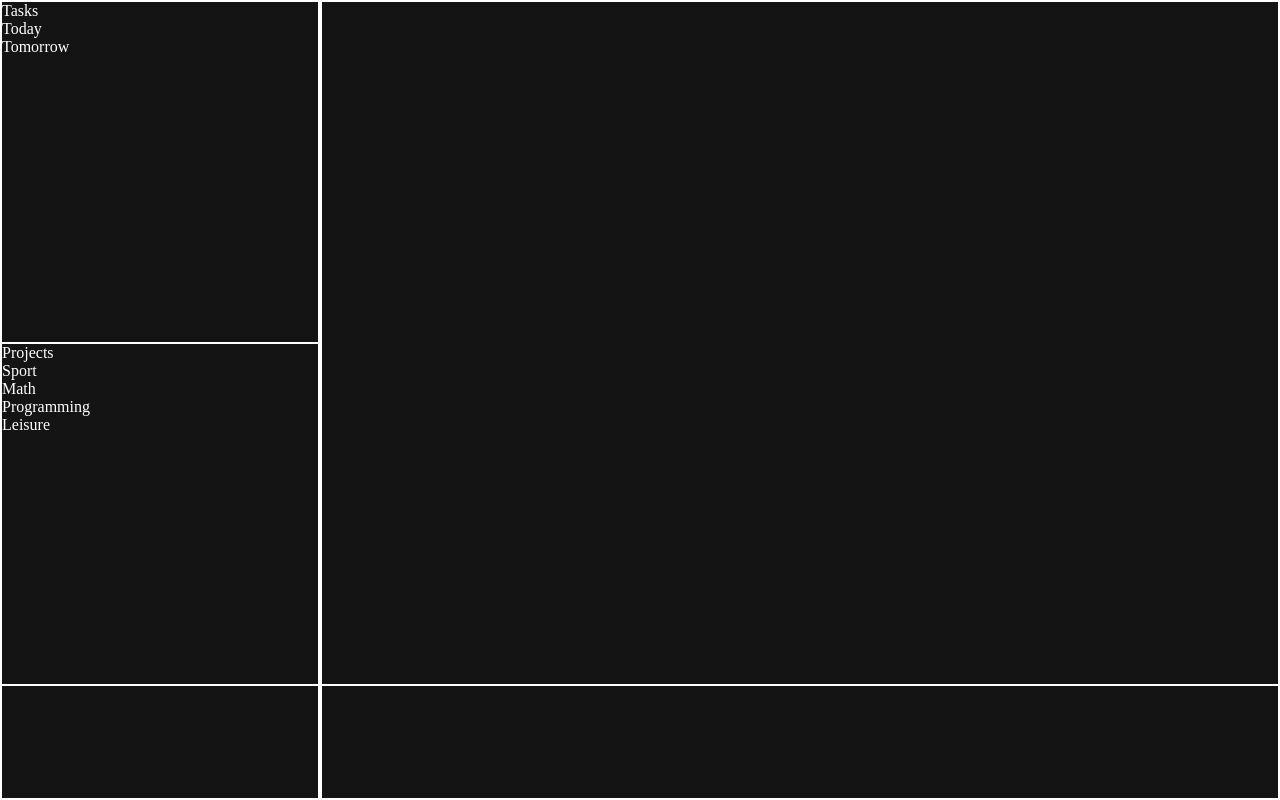
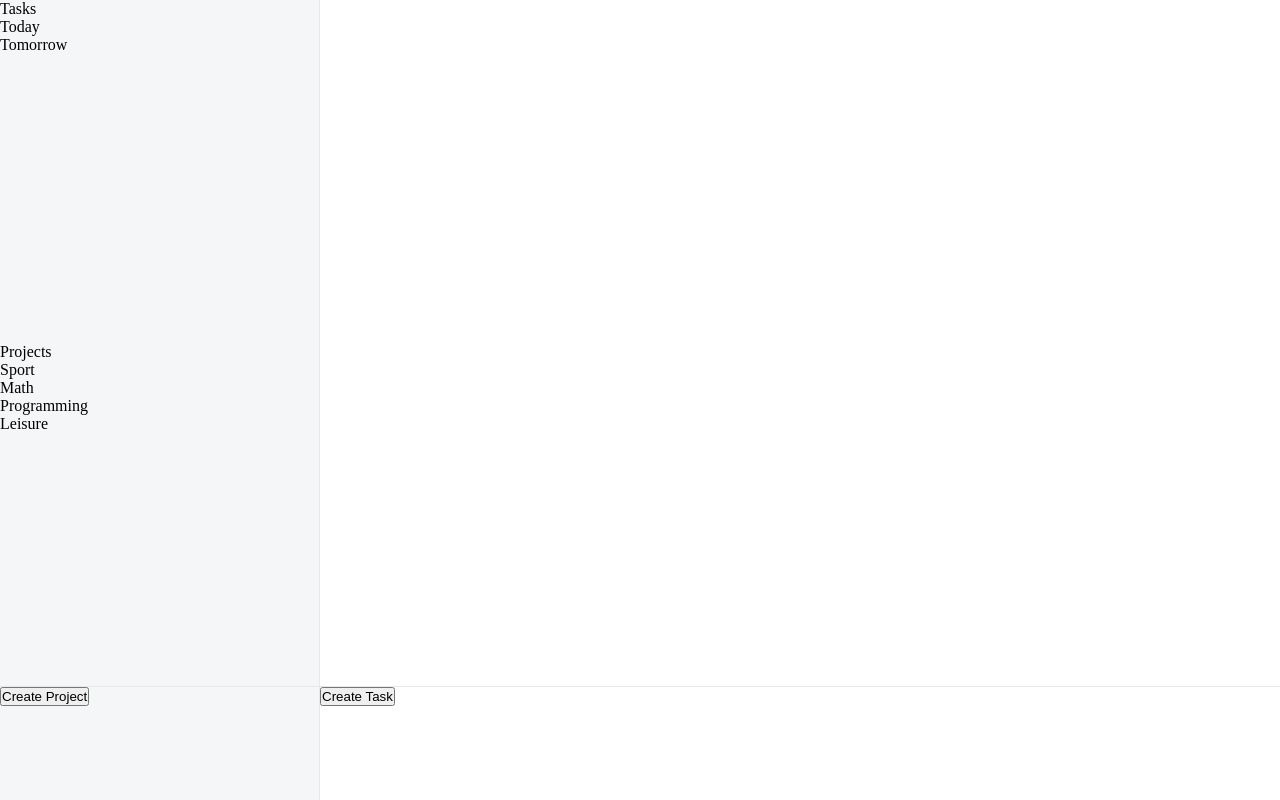
Before and after one commit to sevleo/TOP-NovaTask, a website built with webpack: page src/index.html in a window 1280 px wide. Built offline with nearby package versions, Linux system fonts and the light colour scheme.

Commit message:
add a bit of styling

```diff
--- a/src/index.js
+++ b/src/index.js
@@ -128,6 +128,11 @@ const DOMModule = (function () {
             const leftThirdDiv = document.createElement('div');
             leftThirdDiv.classList.add('left-third-section');
             leftDiv.append(leftThirdDiv);
+
+            const createProjectButton = document.createElement('button');
+            createProjectButton.classList.add('create-project');
+            createProjectButton.textContent = 'Create Project';
+            leftThirdDiv.append(createProjectButton);
         }
 
         // Render projects
@@ -163,12 +168,17 @@ const DOMModule = (function () {
         mainDiv.append(rightDiv);
 
         const rightFirstDiv = document.createElement('div');
-        rightFirstDiv.classList.add('left-first-section');
+        rightFirstDiv.classList.add('right-first-section');
         rightDiv.append(rightFirstDiv);
 
         const rightSecondDiv = document.createElement('div');
-        rightSecondDiv.classList.add('left-second-section');
+        rightSecondDiv.classList.add('right-second-section');
         rightDiv.append(rightSecondDiv);
+
+        const createTaskButton = document.createElement('button');
+        createTaskButton.classList.add('create-task');
+        createTaskButton.textContent = 'Create Task';
+        rightSecondDiv.append(createTaskButton);
     }
 
     // function updateContainerDiv() {
--- a/src/styles.css
+++ b/src/styles.css
@@ -2,11 +2,11 @@
     margin: 0;
     padding: 0;
     box-sizing: border-box;
-    color: white;
+    color: black;
 }
 
 body {
-    background-color: rgb(20, 20, 20);
+    background-color: rgb(255, 255, 255);
     height: 100vh;
     width: 100vw;
 }
@@ -26,17 +26,18 @@ body {
     display: grid;
     grid-template-columns: 1fr;
     grid-template-rows: 3fr 3fr 1fr;
-    border: 0.5px solid white;
+    border-right: 1px solid rgb(231, 232, 234);
+    background-color: rgb(245, 246, 248);
 }
 
 .main > .right {
     display: grid;
     grid-template-columns: 1fr;
     grid-template-rows: 6fr 1fr;
-    border: 0.5px solid white;
+    /* border: 0.5px solid black; */
 }
 
-.right > div,
-.left > div {
-    border: 0.5px solid white;
+.left-third-section,
+.right-second-section {
+    border-top: 1px solid rgb(231, 232, 234);
 }
```
Also changed, not shown: dist/main.js.
